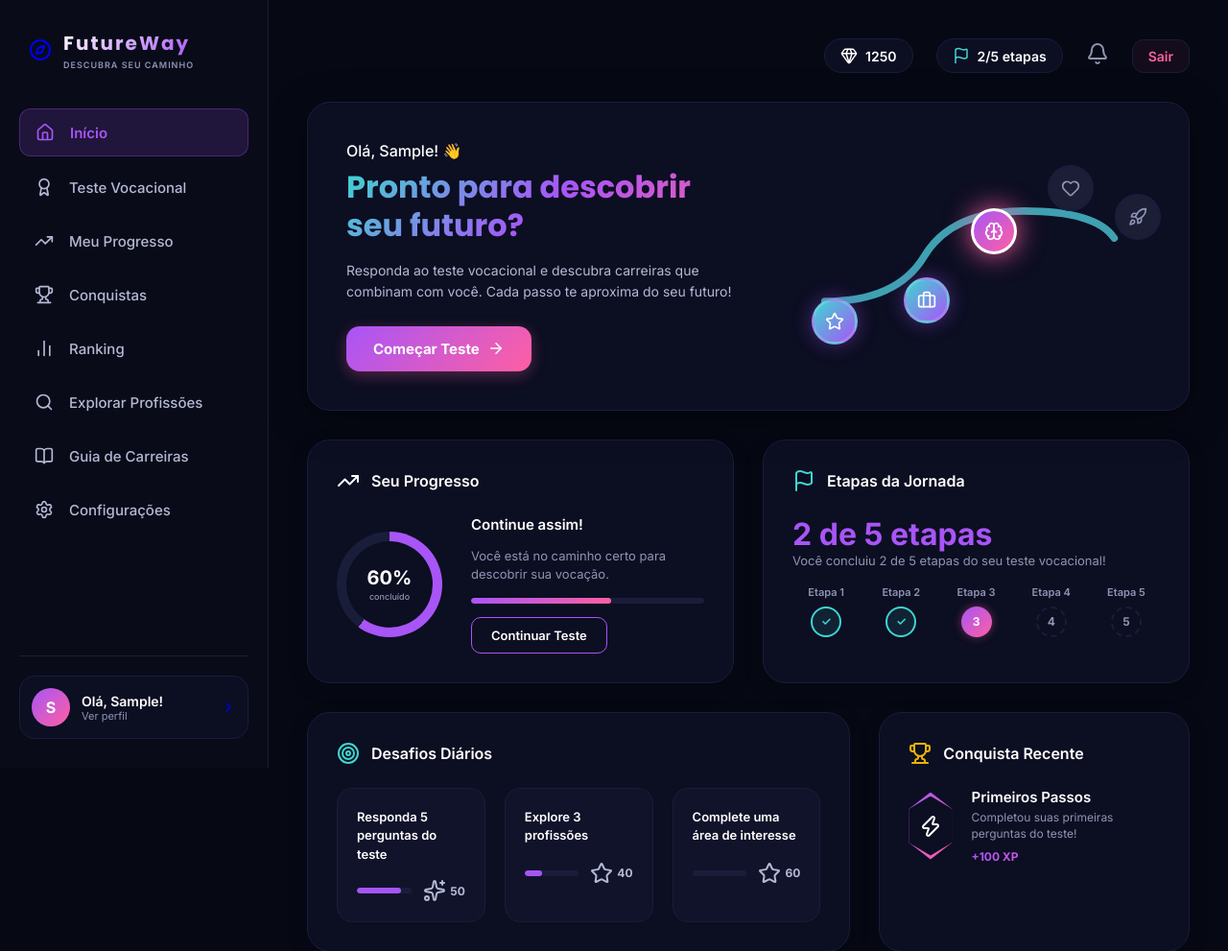
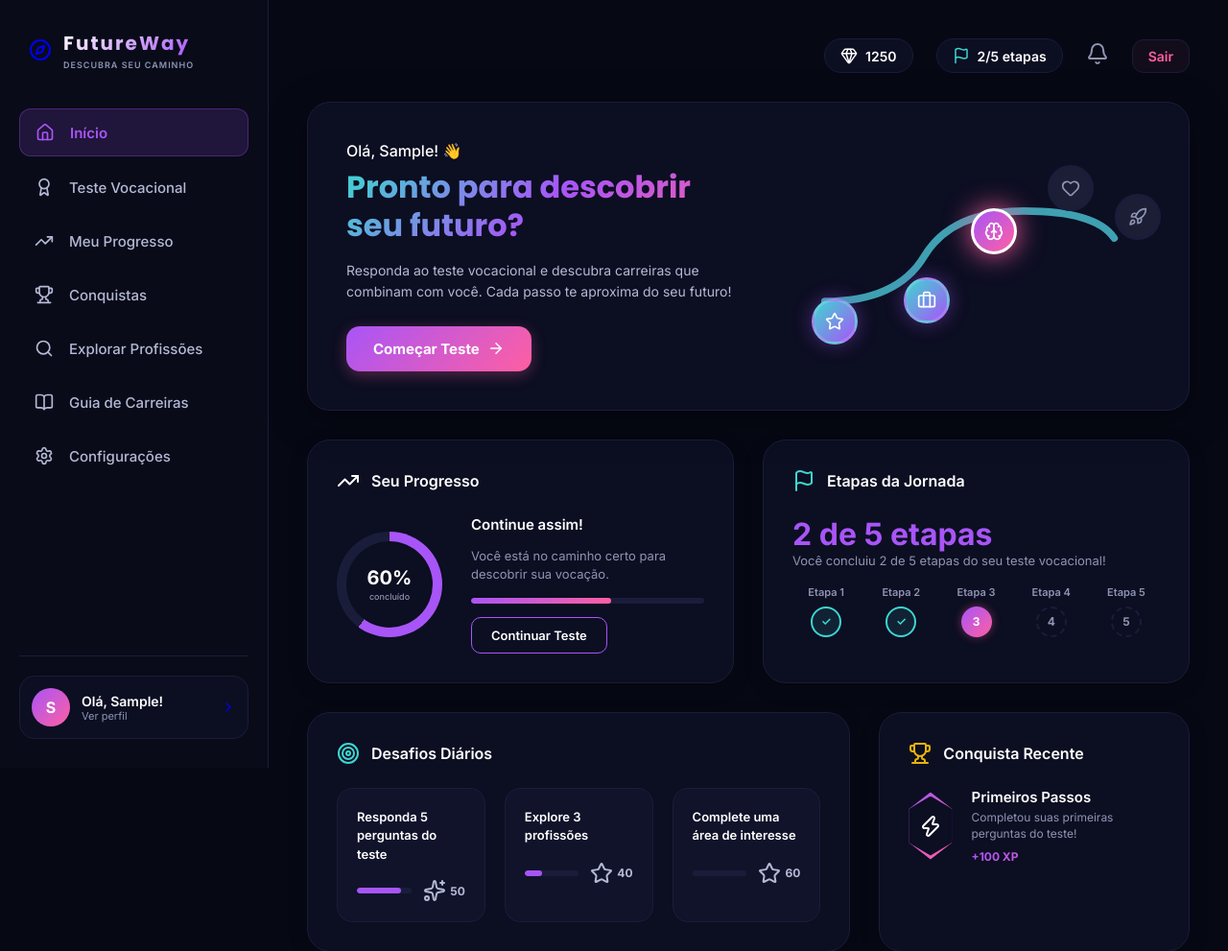
Before and after one commit to joicexds/PlataformaTCC, a Django app: page /home/ in a window 1280 px wide. Shown: the top 991 px of the page at 96% size. Run offline with Django 4.2, Linux system fonts and the light colour scheme; the visitor is signed in with stand-in values (Sample User, id 1).

Commit message:
Removida a funcao de Ranking do menu lateral de todas as paginas

```diff
--- a/templates/explorar_profissoes.html
+++ b/templates/explorar_profissoes.html
@@ -502,12 +502,6 @@
                     <span>Conquistas</span>
                 </a>
             </li>
-            <li class="menu-item">
-                <a href="#">
-                    <i data-lucide="bar-chart-2" style="width: 20px; height: 20px;"></i>
-                    <span>Ranking</span>
-                </a>
-            </li>
             <li class="menu-item active">
                 <a href="{% url 'explorar_profissoes' %}">
                     <i data-lucide="search" style="width: 20px; height: 20px;"></i>
--- a/templates/home.html
+++ b/templates/home.html
@@ -738,12 +738,6 @@
                 </a>
             </li>
             <li class="menu-item">
-                <a href="#">
-                    <i data-lucide="bar-chart-2" style="width: 20px; height: 20px;"></i>
-                    <span>Ranking</span>
-                </a>
-            </li>
-            <li class="menu-item">
                 <a href="{% url 'explorar_profissoes' %}">
                     <i data-lucide="search" style="width: 20px; height: 20px;"></i>
                     <span>Explorar Profissões</span>
--- a/templates/profile.html
+++ b/templates/profile.html
@@ -442,12 +442,6 @@
                 </a>
             </li>
             <li class="menu-item">
-                <a href="#">
-                    <i data-lucide="bar-chart-2" style="width: 20px; height: 20px;"></i>
-                    <span>Ranking</span>
-                </a>
-            </li>
-            <li class="menu-item">
                 <a href="{% url 'explorar_profissoes' %}">
                     <i data-lucide="search" style="width: 20px; height: 20px;"></i>
                     <span>Explorar Profissões</span>
```
Also changed, not shown: midia/profile_pics/Acer_Wallpaper_05_3840x2400.jpg (added).
